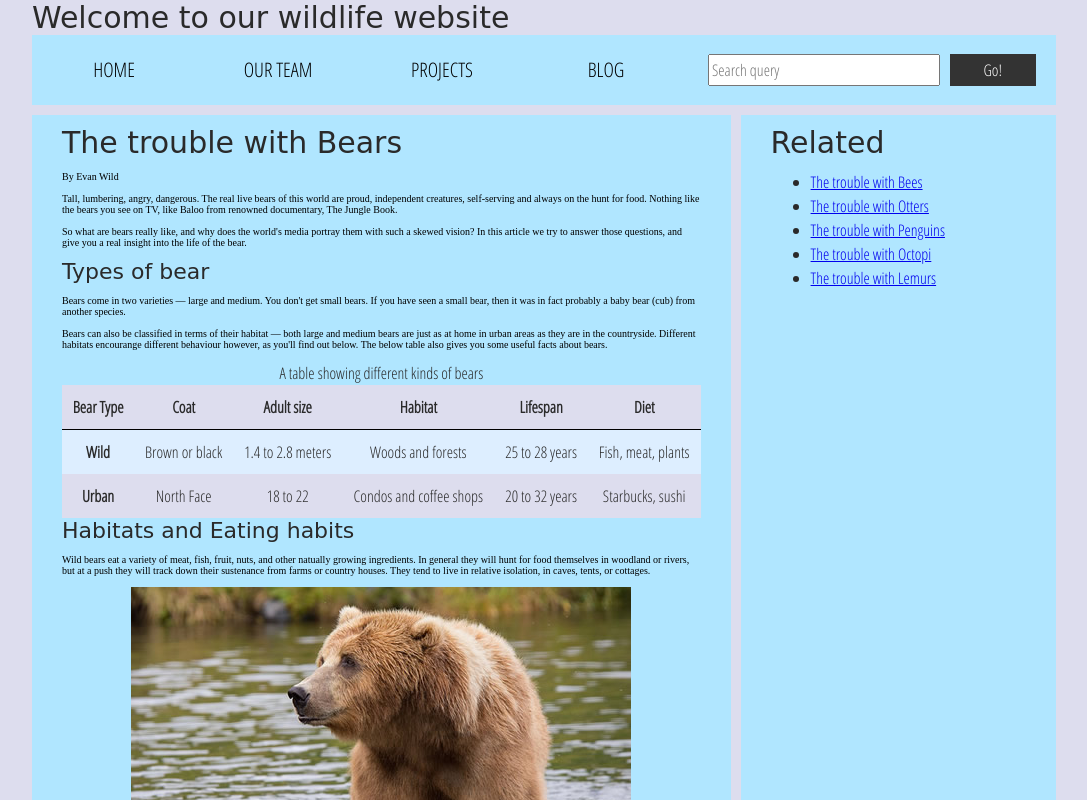
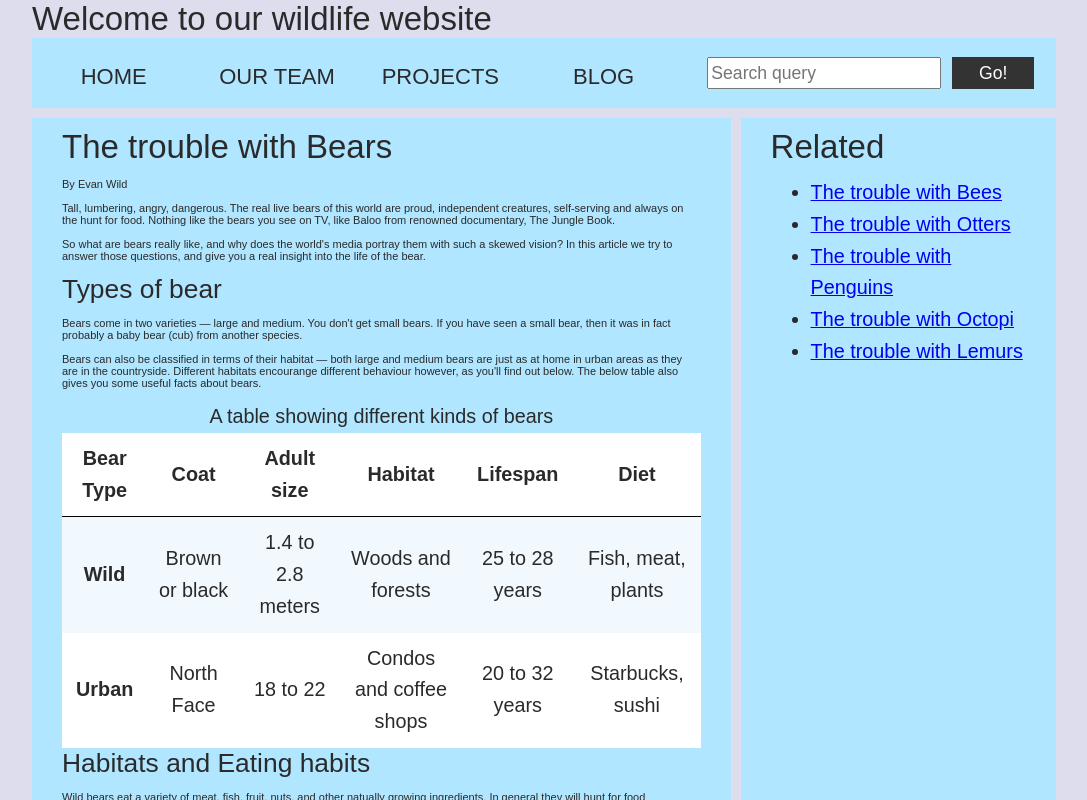
Before and after one commit to studAlexP/web-engineering-playground, a website built with Vite: page index.html in a window 1280 px wide. Shown: the top 800 px of the page, without its empty margins (96-1183 px from the left). Built offline with nearby package versions, Linux system fonts and the light colour scheme; no server answers; a web font is replaced by a local one.

Commit message:
style(css): improve accessibility by enhancing font readability and color contrast

```diff
--- a/src/css/style.css
+++ b/src/css/style.css
@@ -7,7 +7,7 @@ body {
 }
 
 html {
-  font-size: 10px;
+  font-size: 11px;
   background-color: #dde;
 }
 
@@ -15,15 +15,16 @@ body {
   width: 80%;
   min-width: 1024px;
   margin: 0 auto;
+  font-family: Arial, sans-serif;
+  color: #2a2a2a;
 }
 
-/* || typography */
+/* || Typography */
 
 font[size='7'],
 font[size='6'],
 font[size='5'] {
-  font-family: 'Sonsie One', cursive;
-  color: #2a2a2a;
+  font-family: Arial, sans-serif;
 }
 
 p,
@@ -31,15 +32,15 @@ input,
 li,
 table,
 label {
-  font-family: 'Open Sans Condensed', sans-serif;
+  font-family: Arial, sans-serif;
   color: #2a2a2a;
 }
 
 font[size='7'] {
   font-size: 4rem;
   text-align: center;
-  color: white;
-  text-shadow: 2px 2px 10px black;
+  color: #ffffff;
+  text-shadow: 2px 2px 10px rgba(0, 0, 0, 0.6);
 }
 
 font[size='6'] {
@@ -48,19 +49,19 @@ font[size='6'] {
 }
 
 font[size='5'] {
-  font-size: 2.2rem;
+  font-size: 2.4rem;
 }
 
 p,
 li,
 table {
-  font-size: 1.6rem;
-  line-height: 1.5;
+  font-size: 1.8rem;
+  line-height: 1.6;
 }
 
-/* || header layout */
+/* || Header layout */
 
-div[class='nav'],
+div.nav,
 article,
 footer,
 .secondary {
@@ -77,7 +78,7 @@ article {
   margin-right: 10px;
 }
 
-div[class='nav'] {
+div.nav {
   height: 50px;
   background-color: #b0e6ff;
   display: flex;
@@ -85,28 +86,28 @@ div[class='nav'] {
   margin-bottom: 10px;
 }
 
-div[class='nav'] ul {
+div.nav ul {
   padding: 0;
   list-style-type: none;
   flex: 2;
   display: flex;
 }
 
-div[class='nav'] li {
+div.nav li {
   display: inline;
   text-align: center;
   flex: 1;
 }
 
-div[class='nav'] a {
+div.nav a {
   display: inline-block;
   font-size: 2rem;
   text-transform: uppercase;
   text-decoration: none;
-  color: black;
+  color: #2a2a2a;
 }
 
-div[class='nav'] .search {
+div.nav .search {
   flex: 1;
   display: flex;
   align-items: center;
@@ -128,10 +129,10 @@ div[class='nav'] .search {
   margin-left: 1rem;
   background: #333;
   border: 0;
-  color: white;
+  color: #ffffff;
 }
 
-/* || main layout */
+/* || Main layout */
 
 main {
   display: flex;
@@ -153,7 +154,7 @@ footer {
 
 table {
   width: 100%;
-  background-color: #dde;
+  background-color: #ffffff;
   border-collapse: collapse;
 }
 
@@ -167,14 +168,14 @@ td {
 }
 
 th[scope='col'] {
-  border-bottom: 1px solid black;
+  border-bottom: 1px solid #000;
 }
 
 tbody tr:nth-child(odd) {
-  background-color: #def;
+  background-color: #f1f9ff;
 }
 
-/* styling content images and audio */
+/* Styling content images and audio */
 
 img,
 audio {
@@ -241,7 +242,7 @@ audio {
 .show-hide {
   background: #333;
   border: 0;
-  color: white;
+  color: #ffffff;
 }
 
 .comment-form input[type='submit'] {
```
